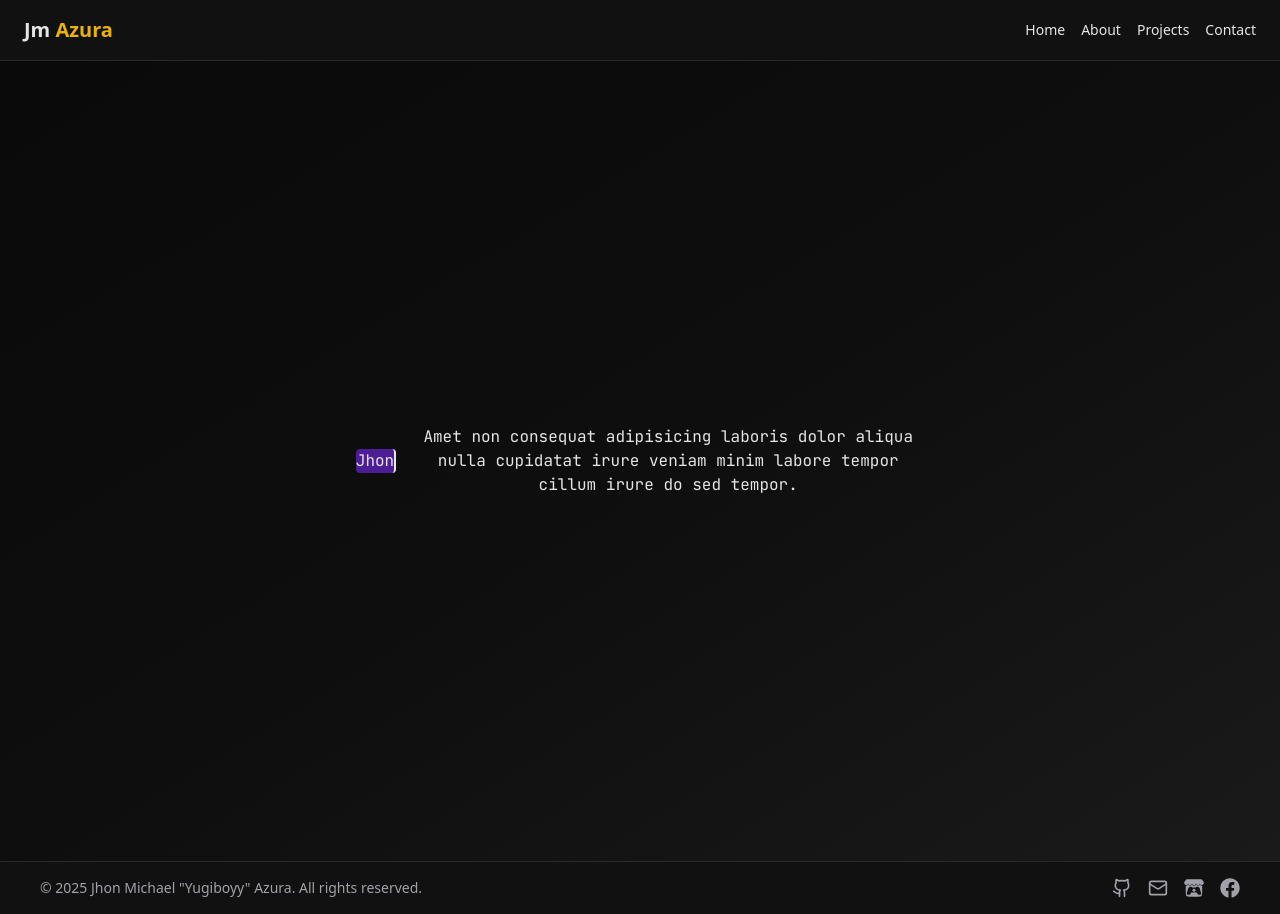
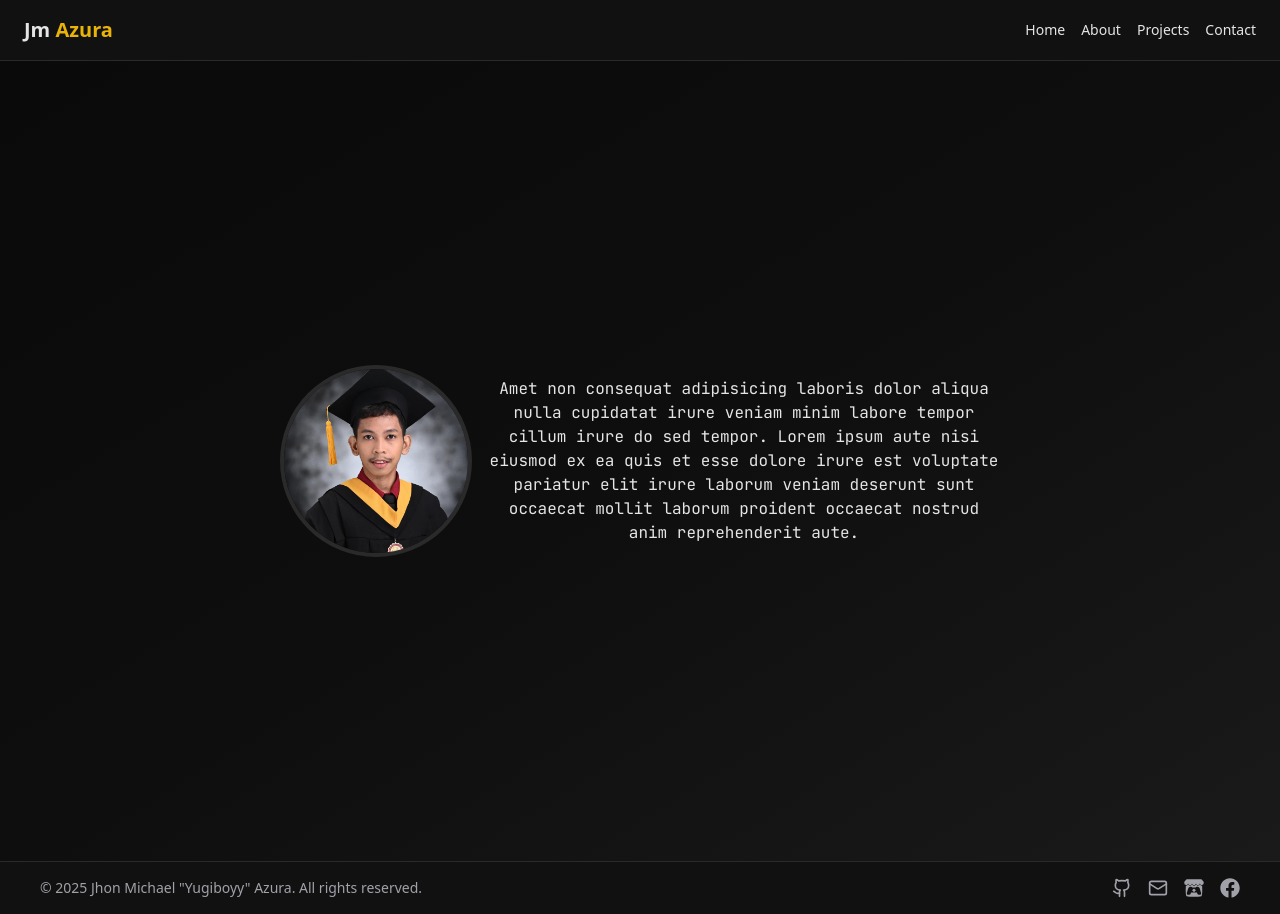
Before and after one commit to Jmazura/E-Portfolio, a Next.js app: page /about in a window 1280 px wide. Built offline with nearby package versions, Linux system fonts and the light colour scheme.

Commit message:
About Page template with image

```diff
--- a/src/app/about/page.tsx
+++ b/src/app/about/page.tsx
@@ -7,16 +7,21 @@ export default function About() {
 
 		<main className="h-screen flex text-center items-center justify-center gap-4">
 
-			<div className="rounded border-r-2 bg-azura-accent">
-				<h1>
-					Jhon
-				</h1>
+			<div className="w-48 h-48 rounded-full border-4 border-azura-border bg-azura-surface overflow-hidden">
+				<Image
+		          src="/images/me.jfif"
+		          alt="Yugiboyy"
+		          width={256}
+		          height={256}
+		          className="object-cover w-full h-full"
+		        />
 			</div>
 
 
 			<div className="w-2/5">
 				<p>
 				Amet non consequat adipisicing laboris dolor aliqua nulla cupidatat irure veniam minim labore tempor cillum irure do sed tempor.
+				Lorem ipsum aute nisi eiusmod ex ea quis et esse dolore irure est voluptate pariatur elit irure laborum veniam deserunt sunt occaecat mollit laborum proident occaecat nostrud anim reprehenderit aute.
 				</p>
 
 			</div>
```
Also changed, not shown: public/images/me.jfif (added), public/images/me.png (added).
